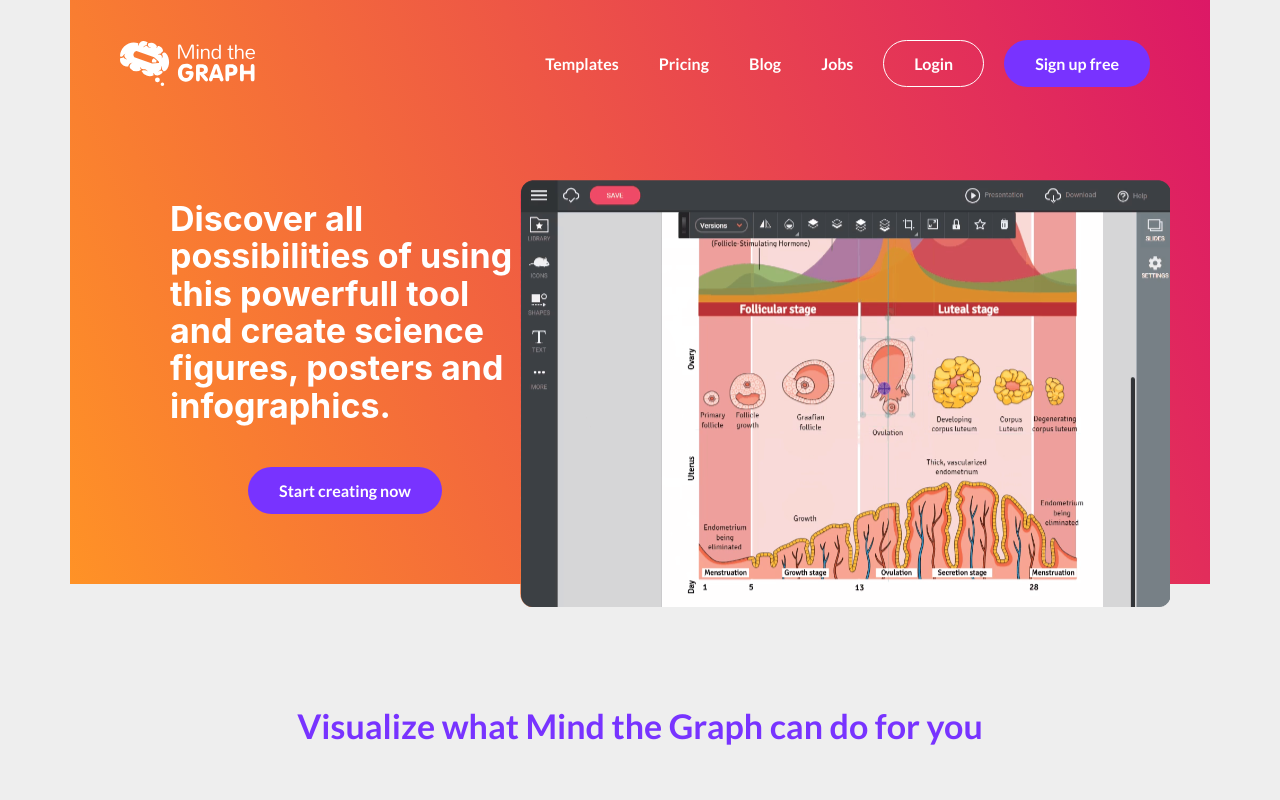
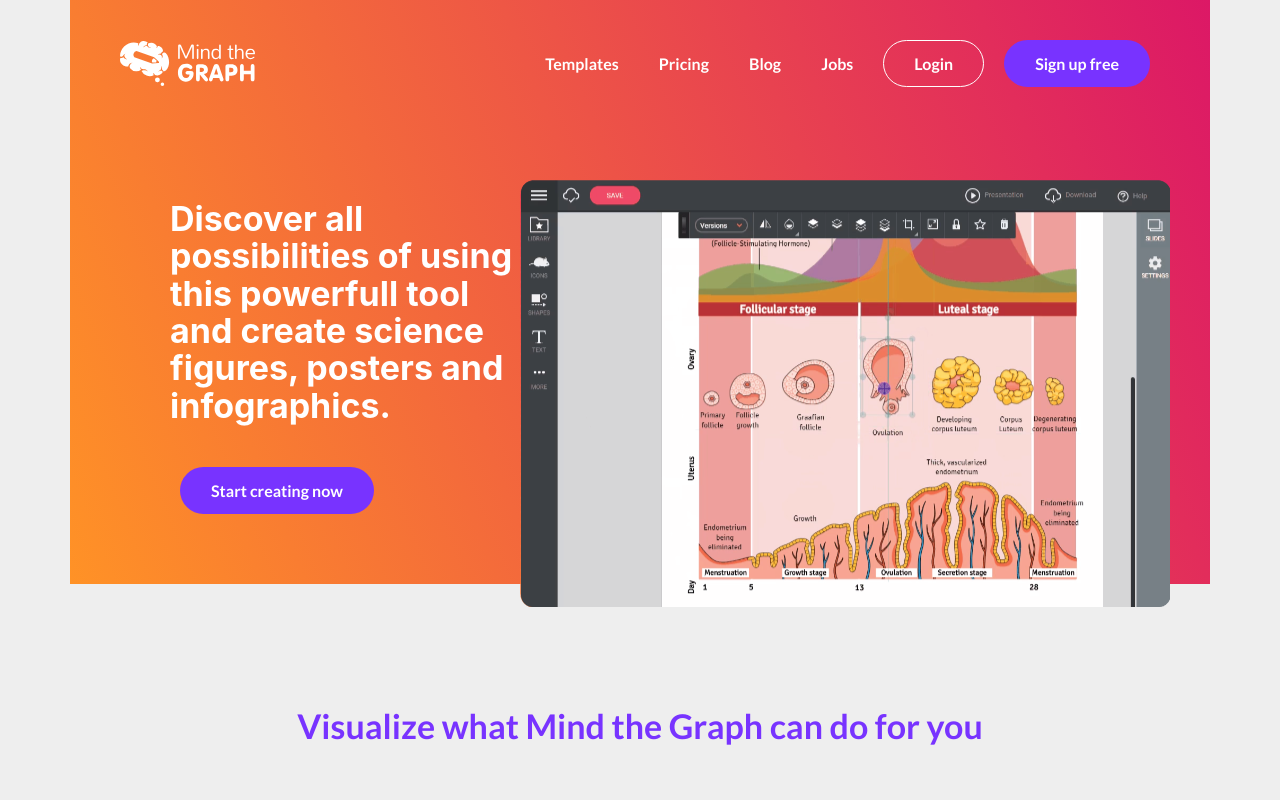
Before and after one commit to engluanoliv/Mind-the-Graph, a React (Vite) app: page / in a window 1280 px wide. Shown: the top 800 px of the page. Built offline with nearby package versions, Linux system fonts and the light colour scheme.

Commit message:
Adding some new few features

```diff
--- a/src/components/ContainerComponent/Container.jsx
+++ b/src/components/ContainerComponent/Container.jsx
@@ -23,6 +23,12 @@
   @media (${(props) => (props.$device ? device[props.$device] : "")}) {
     flex-direction: column;
   }
+
+  @media (${(props) => (props.$device ? device[props.$device] : "")}) {
+    text-align: center;
+    width: auto;
+    align-items: center;
+  }
 `;
 
 export default function Container({ children, device, gradient, ...props }) {
--- a/src/components/HeaderComponent/Header.jsx
+++ b/src/components/HeaderComponent/Header.jsx
@@ -29,7 +29,12 @@
       <Background>
         <NavBar />
         <Container $device="tablet" $padding="50px 100px">
-          <Container direction="column" width="350px">
+          <Container
+            $device="laptop"
+            direction="column"
+            width="350px"
+            $alignitems="start"
+          >
             <Text>
               Discover all possibilities of using this powerfull tool and create
               science figures, posters and infographics.
```
